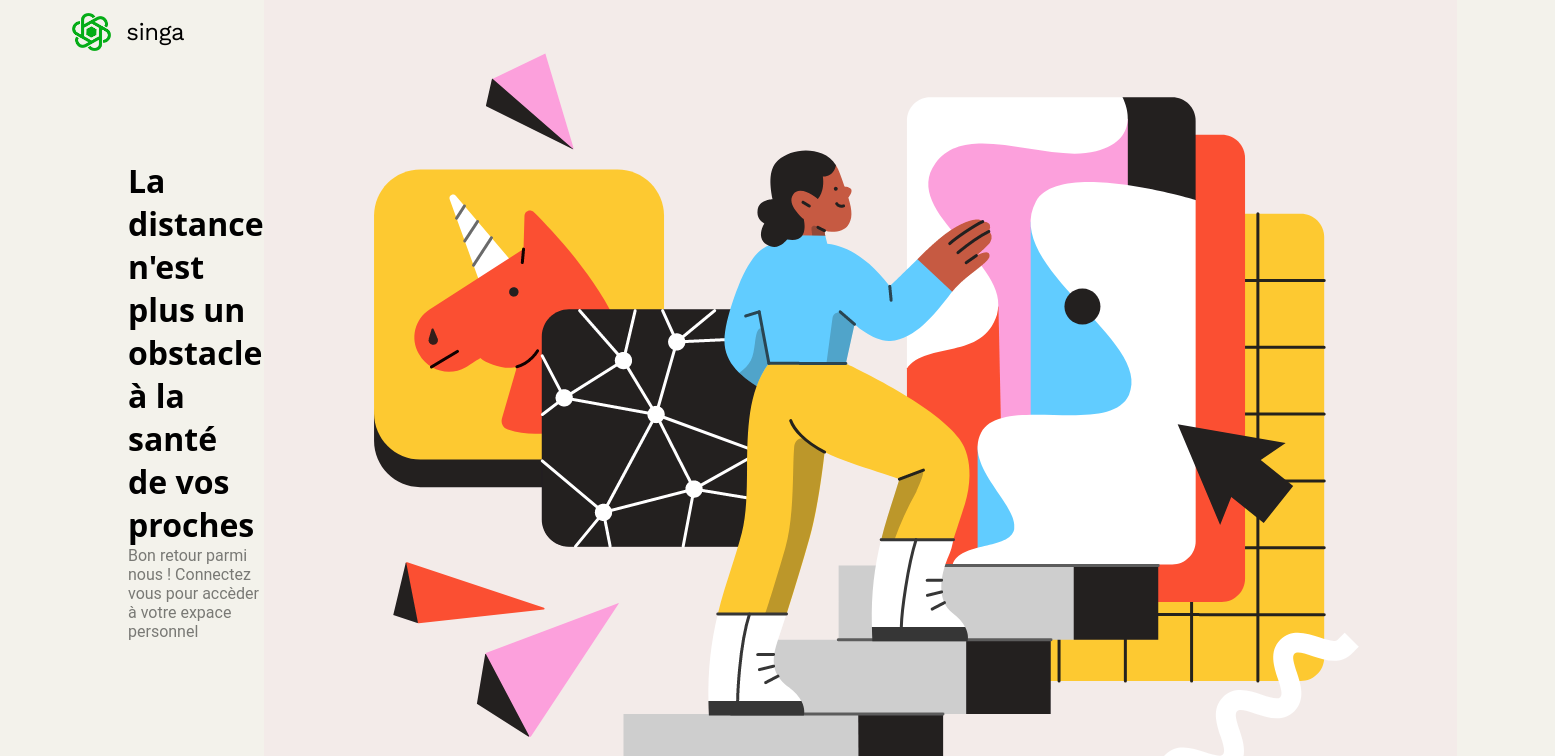
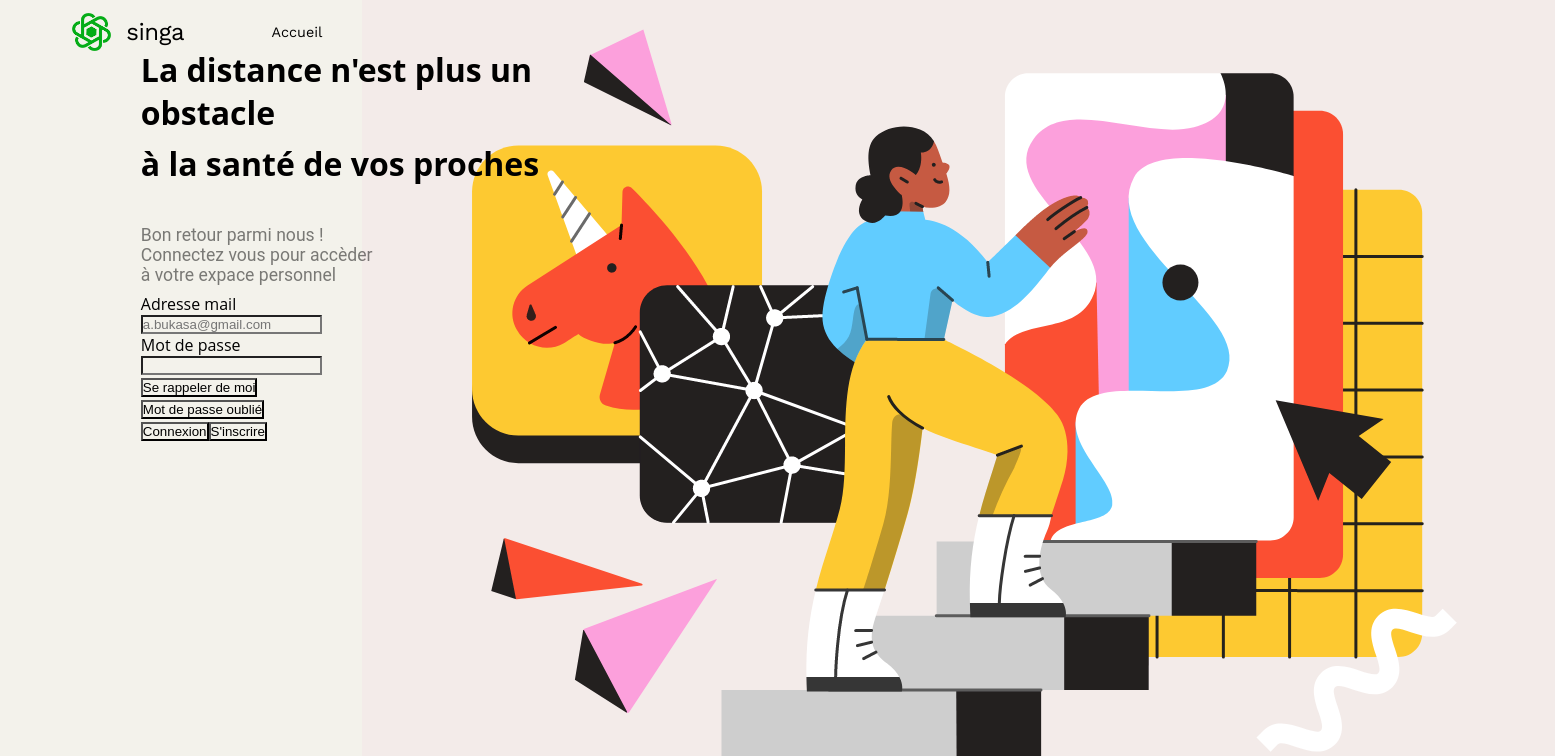
Before and after one commit to WildCodeSchool/paris-0921-project3-my-singa-assurance, a React (Vite) app: page /LoginPage in a window 1280 px wide. Shown: the top 756 px of the page, 1555 px wide, since content can reach past the window. Built offline with nearby package versions, Linux system fonts and the light colour scheme.

Commit message:
style text and background images and start setup form button

```diff
--- a/src/components/LoginPage.jsx
+++ b/src/components/LoginPage.jsx
@@ -5,19 +5,26 @@ import Background from '../assets/LoginBackground.png';
 
 function LoginPage() {
   return (
-    <>
     <div className={style.mainLoginPageContainer}>
       <div className={style.mainText}>
         <h2 className={style.logintitle}>La distance n&apos;est plus un obstacle</h2>
         <h2 className={style.logintitle}> à la santé de vos proches</h2>
         <p className={style.loginText}>Bon retour parmi nous ! Connectez vous pour accèder à votre expace personnel</p>
-          {/* <label htmlFor="email">Adresse mail</label>
-        <input type="email" id="email"></input>
-        <label htmlFor="password">Mot de passe</label> */}
+        <label htmlFor="email">Adresse mail</label>
+        <input type="email" id="email" placeholder="a.bukasa@gmail.com"></input>
+        <label htmlFor="password">Mot de passe</label>
+        <input type="pasword" id="password"></input>
+        <div className={style.loginOptionButton}>
+          <button>Se rappeler de moi</button>
+          <button>Mot de passe oublié</button>
+        </div>
+        <div>
+          <button>Connexion</button>
+          <button>S&apos;inscrire</button>
+        </div>
       </div>
       <img src={Background} className={style.backgroundImageLogin} alt="person entering the service" />
     </div>
-    </>
   );
 }
 
--- a/src/components/style/LoginPage.module.scss
+++ b/src/components/style/LoginPage.module.scss
@@ -5,12 +5,13 @@
   align-items: center;
   font-family: 'Open Sans', sans-serif;
   height: 100vh;
-  margin-left: 10vw;
+  margin-left: 11vw;
 }
 
 .mainText {
   display: flex;
   flex-direction: column;
+  margin-bottom: 40vh;
 }
 
 .logintitle {
@@ -18,19 +19,29 @@
   font-family: 'Open Sans', sans-serif;
   font-size: 2em;
   z-index: 1;
+  width: 250%;
+  background: none;
+  margin-top: 1vh;
 }
 
 .loginText {
   display: flex;
   font-family: 'Roboto', sans-serif;
+  font-size: 1.1em;
   color: black;
   opacity: 0.5;
   z-index: 1;
+  margin-top: 5vh;
+  width: 130%;
+  background: none;
+  margin-bottom: 1vh;
 }
 
 .backgroundImageLogin {
   display: flex;
-  width: 150%;
+  width: 130%;
   z-index: 0;
   position: relative;
+  margin-bottom: 6vh;
+  margin-left: 5vh;
 }
```
Lines whose indentation alone changed are shown as unchanged.
